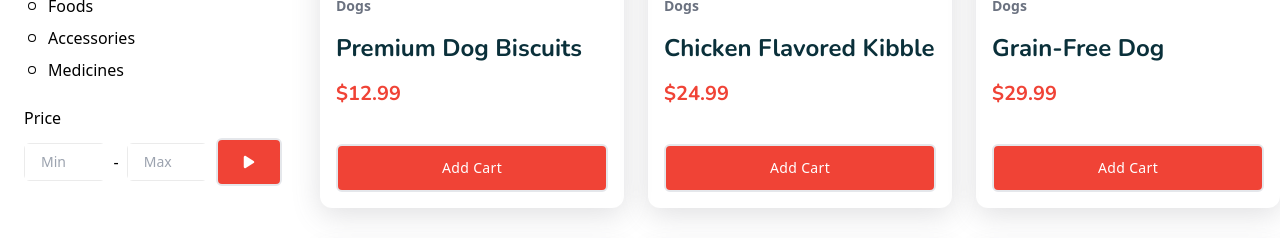
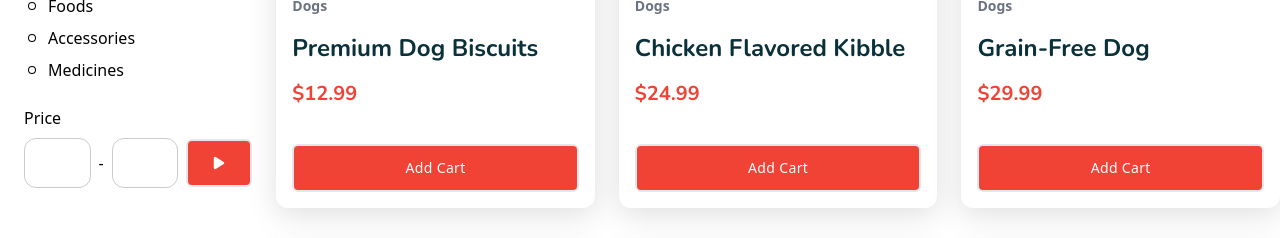
Before and after one commit to Creativecoders-learning/petsCare, a React (Vite) app in the folder frontend/: page /shop in a window 1280 px wide. Shown: the part 1440-1678 px from the top of the page. Built offline with nearby package versions, Linux system fonts and the light colour scheme; a web font is replaced by a local one.

Commit message:
Update code

```diff
--- /dev/null
+++ b/frontend/src/Components/Dashboard/NormalUser/NewProductForm.jsx
@@ -0,0 +1,23 @@
+import CustomForm from "../../UI/Form/CustomForm";
+import Inputs from "../../UI/Form/Inputs";
+
+export default function NewProductForm() {
+  return (
+    <div>
+      <CustomForm btnTitle={"Add Product"} title={"Add New Product"}>
+        <div className="flex gap-4">
+          <Inputs
+            type="text"
+            name="productName"
+            placeholder="Type Product Name"
+          />
+          <Inputs
+            type="number"
+            name="productName"
+            placeholder="Type Product Name"
+          />
+        </div>
+      </CustomForm>
+    </div>
+  );
+}
--- /dev/null
+++ b/frontend/src/Components/UI/Form/CustomForm.jsx
@@ -0,0 +1,27 @@
+import { useForm } from "react-hook-form";
+import Button from "../Button";
+import PrimaryTitle from "../PrimaryTitle";
+
+export default function CustomForm({ btnTitle, children, title }) {
+  const { handleSubmit } = useForm();
+
+  // handle form
+  const onSubmit = (data) => {
+    console.log(data);
+  };
+
+  return (
+    <div className="flex flex-col justify-center items-center gap-6">
+      <PrimaryTitle>{title}</PrimaryTitle>
+      <form className="space-y-8" onSubmit={handleSubmit(onSubmit)}>
+        <div className="space-y-3">{children}</div>
+
+        <div className="flex justify-center">
+          <Button primary btnStyle="w-full">
+            {btnTitle}
+          </Button>
+        </div>
+      </form>
+    </div>
+  );
+}
--- a/frontend/src/Components/UI/Form/Inputs.jsx
+++ b/frontend/src/Components/UI/Form/Inputs.jsx
@@ -1,15 +1,34 @@
 import PropTypes from "prop-types";
+import { useForm } from "react-hook-form";
 
 export default function Inputs({ type, name, placeholder }) {
+  const {
+    register,
+    formState: { errors },
+  } = useForm();
+
   return (
-    <div className="border border-[#ebebeb] rounded-md focus:outline-primary focus:border-primary">
-      <input type={`${type}`} name={name}  className="focus:outline-none focus:border-transparent px-4 py-2 text-sm" placeholder={placeholder}/>
+    <div className="relative">
+      <span className="absolute inset-y-0  left-3 flex items-center text-[#404040]">
+        {/* <FaUser className="text-lg" /> */}
+      </span>
+      <input
+        type={type}
+        name={name}
+        id="name"
+        placeholder={placeholder}
+        className="w-full pl-10 pr-4 py-3 border border-[#CBCBCB] placeholder:text-[#404040] placeholder:text-sm placeholder:font-medium outline-none rounded-xl focus:ring-2 focus:ring-[#CBCBCB] focus:border-[#CBCBCB]"
+        {...register("name", { required: true })}
+      />
+      {errors.name && (
+        <span className="text-red-600">This field is required</span>
+      )}
     </div>
   );
 }
 
 Inputs.propTypes = {
   type: PropTypes.string.isRequired,
-  name: PropTypes.string,
-  placeholder: PropTypes.string,
+  name: PropTypes.string.isRequired,
+  placeholder: PropTypes.string.isRequired,
 };
--- a/frontend/src/Components/UI/Modal.jsx
+++ b/frontend/src/Components/UI/Modal.jsx
@@ -1,6 +1,6 @@
 import { IoIosCloseCircle } from "react-icons/io";
 
-export default function Modal({ children, setOpenModal, openModal }) {
+export default function Modal({ children, setOpenModal, openModal, primary }) {
 
   // handle close button
   const handleCloseBtn = () => {
@@ -11,7 +11,7 @@ export default function Modal({ children, setOpenModal, openModal }) {
     <>
       {/* Main modal */}
       <div
-        className={`fixed inset-0 z-50 flex justify-end items-center transition-opacity duration-300 ${
+        className={`fixed inset-0 z-50 flex ${primary ? "justify-center" : "justify-end" } items-center transition-opacity duration-300 ${
           openModal ? "opacity-100 visible" : "opacity-0 invisible"
         }`}
       >
@@ -25,7 +25,7 @@ export default function Modal({ children, setOpenModal, openModal }) {
 
         {/* Modal Box */}
         <div
-          className={`relative p-4 w-[30%] max-w-6xl bg-white rounded-lg shadow dark:bg-gray-700 transform transition-transform duration-300 h-full flex flex-col items-center overflow-y-scroll ${
+          className={`relative p-4 ${primary ? "w-[80%]" : "w-[30%]" } max-w-6xl bg-white rounded-lg shadow dark:bg-gray-700 transform transition-transform duration-300 ${primary ? "h-[80%]" : "h-full" } flex flex-col items-center overflow-y-scroll ${
             openModal ? "scale-100" : "scale-75"
           }`}
         >
--- a/frontend/src/Pages/Dashboard/NormalUser/MyProducts/MyProducts.jsx
+++ b/frontend/src/Pages/Dashboard/NormalUser/MyProducts/MyProducts.jsx
@@ -2,18 +2,29 @@ import { FaEdit, FaTrash } from "react-icons/fa";
 import PrimaryTitle from "../../../../Components/UI/PrimaryTitle";
 import usePetsProducts from "../../../../Hooks/api/usePetsProducts";
 import Button from "../../../../Components/UI/Button";
+import { useState } from "react";
+import NewProductForm from "../../../../Components/Dashboard/NormalUser/NewProductForm";
+import Modal from "../../../../Components/UI/Modal";
 
 export default function MyProducts() {
-    const {petsProducts} = usePetsProducts();
-
+  const { petsProducts } = usePetsProducts();
+  const [openModal, setOpenModal] = useState(false);
 
   return (
+    <>
+      {openModal && (
+        <Modal primary={true} setOpenModal={setOpenModal} openModal={openModal}>
+          <NewProductForm />
+        </Modal>
+      )}
       <div className="p-8 font-inter">
         <PrimaryTitle titleStyle="text-primaryBold font-semibold">
           Manage Your Publish Products
         </PrimaryTitle>
         <div className="w-full flex justify-end my-6">
-        <Button primary>New Product</Button>
+          <Button primary onClick={() => setOpenModal(true)}>
+            New Product
+          </Button>
         </div>
         <div className="custom-scrollbar h-[80vh] overflow-y-auto shadow-myCustomShadow bg-white rounded">
           <table className="min-w-full">
@@ -33,7 +44,9 @@ export default function MyProducts() {
                 <tr
                   key={blog.id}
                   className={`${
-                  index % 2 === 0 ? "bg-primaryLight bg-opacity-10" : "bg-white"
+                    index % 2 === 0
+                      ? "bg-primaryLight bg-opacity-10"
+                      : "bg-white"
                   }`}
                 >
                   <td className="p-4 font-medium">{index + 1}</td>
@@ -68,5 +81,6 @@ export default function MyProducts() {
           </table>
         </div>
       </div>
+    </>
   );
 }
```
Also changed, not shown: frontend/src/Pages/Authentication/Registration/Registration.jsx (+44 -12 lines). Lines whose indentation alone changed are shown as unchanged.
